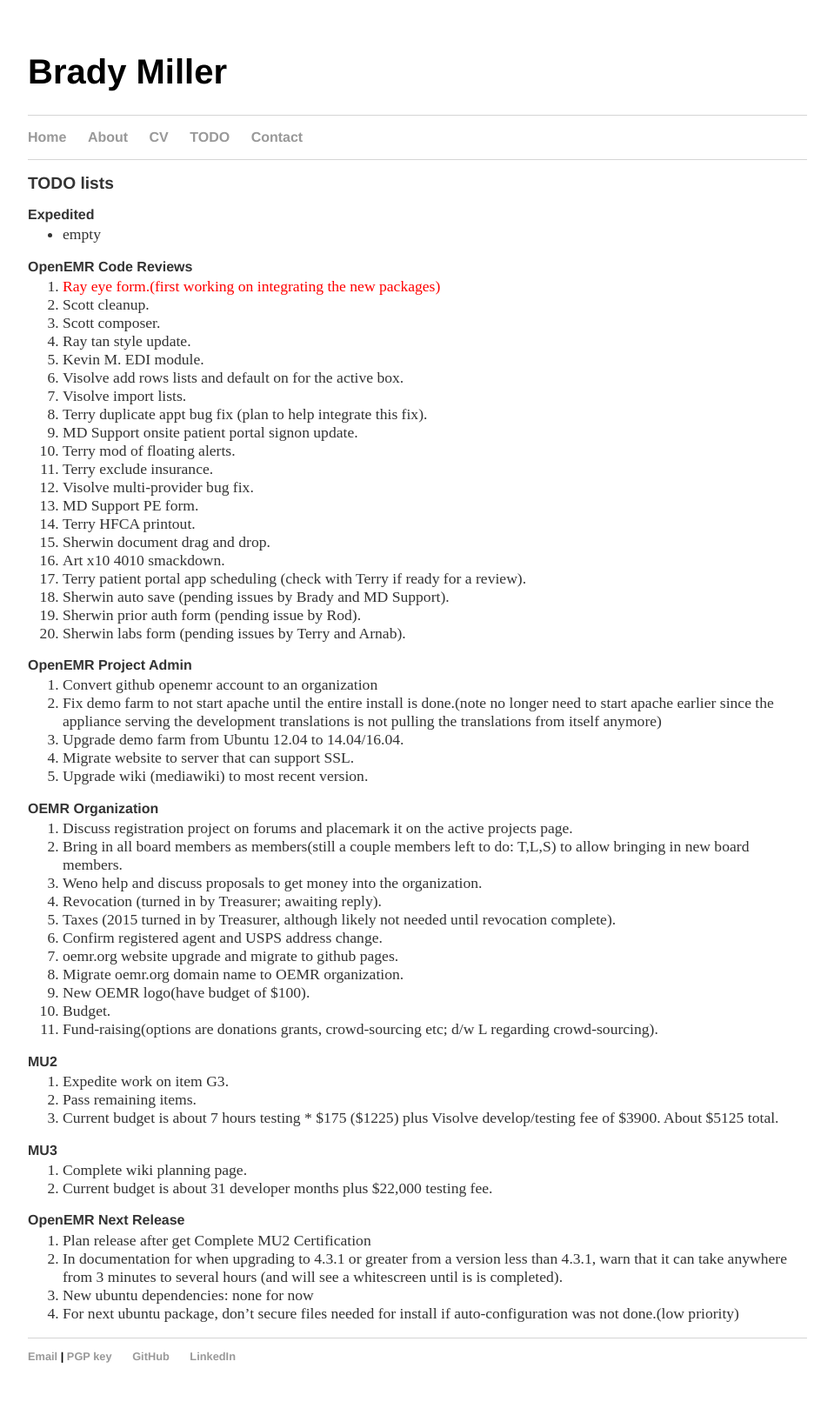
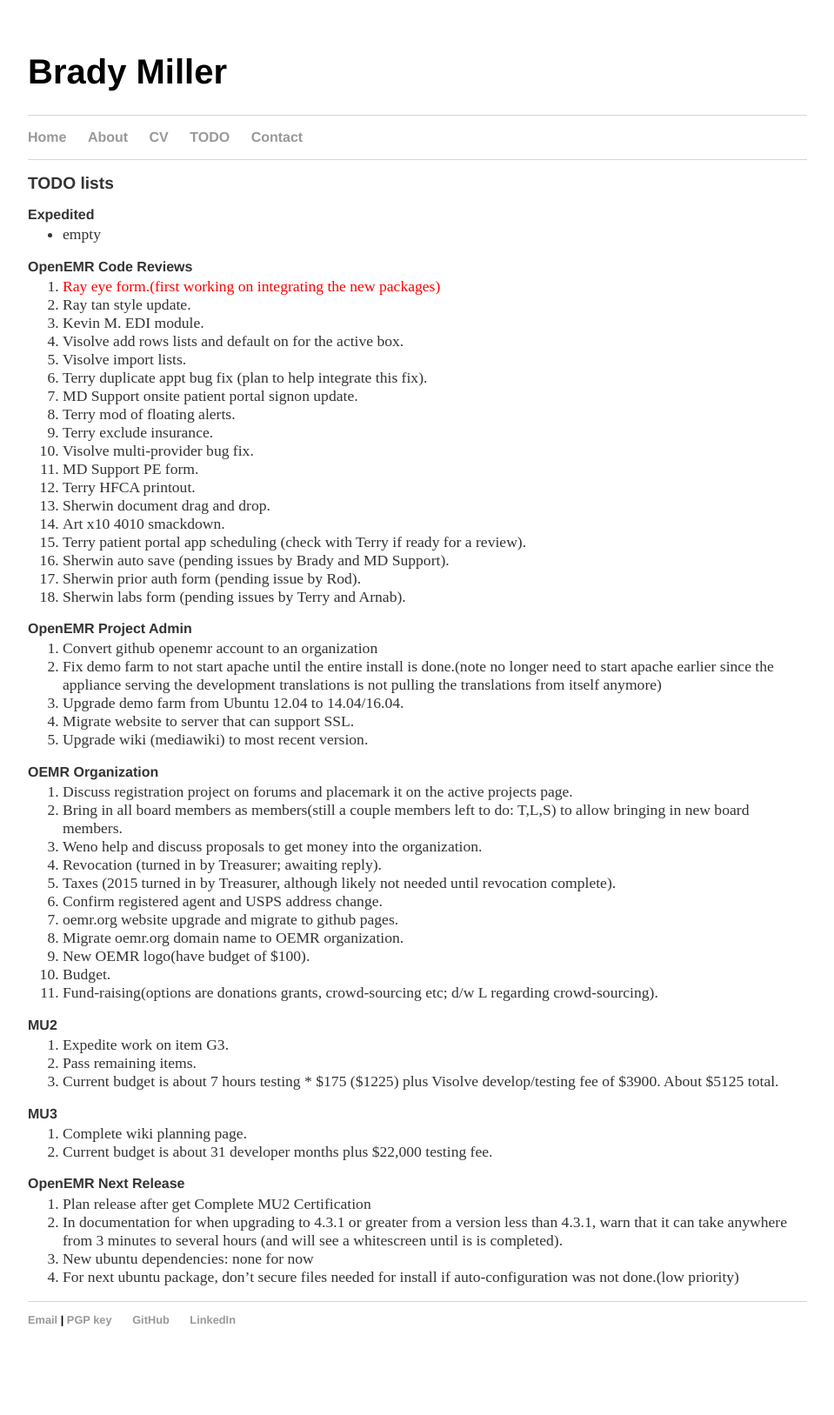
Before and after one commit to bradymiller/bradymiller.github.io, a Jekyll site: the page built from todo/index.md, in a window 1280 px wide. Shown: the whole page at 87% size, without its empty margins (160-1119 px from the left). Built offline with Jekyll 4.4.1, drawn with Linux system fonts in a browser that asks for light colours; after the commit the page ends 1585 px from its top, so only the background shows below that.

Commit message:
Update todo list

```diff
--- a/todo/index.md
+++ b/todo/index.md
@@ -8,8 +8,6 @@
 
 ### OpenEMR Code Reviews
 1. <span style="color: red">Ray eye form.(first working on integrating the new packages)</span>
-1. Scott cleanup.
-1. Scott composer.
 1. Ray tan style update.
 1. Kevin M. EDI module.
 1. Visolve add rows lists and default on for the active box.
```
